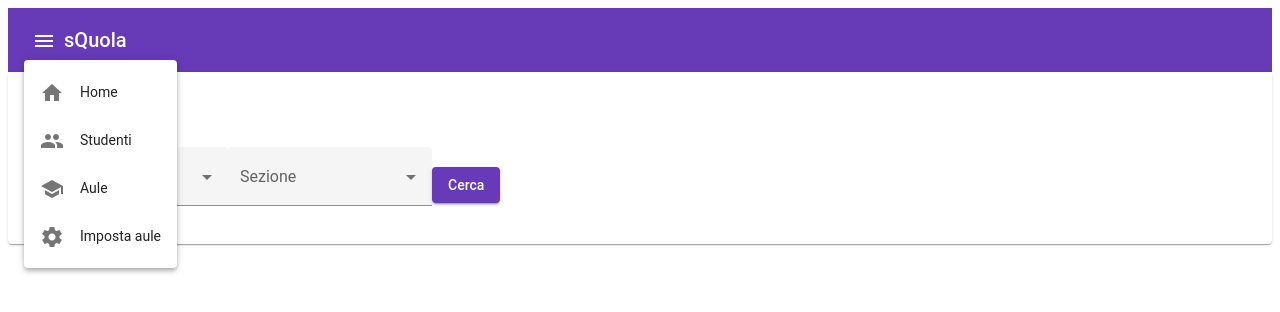
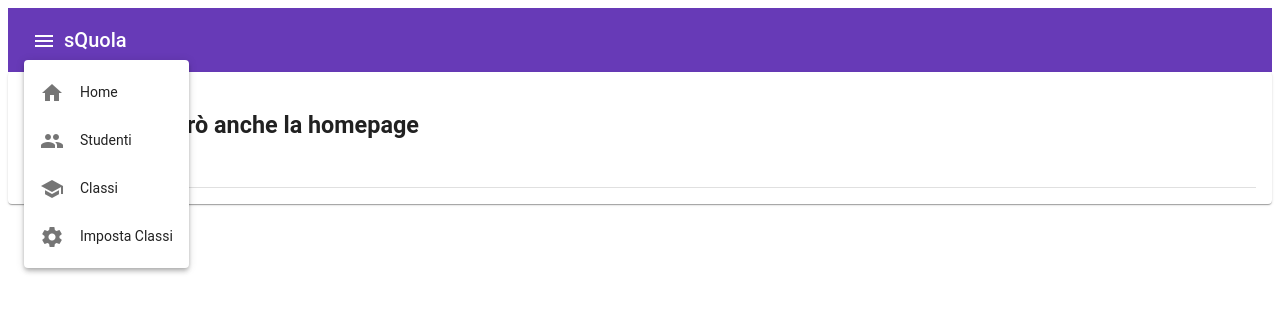
Before and after one commit to sloregit/postiAula, an Angular app: page / in a window 1280 px wide. Both pictures are taken after a click on the button "menu". Shown: the top 312 px of the page. Built offline with nearby package versions, Linux system fonts and the light colour scheme.

Commit message:
7 files modified

```diff
--- a/src/app/aggiungi-classe/aggiungi-classe.component.html
+++ b/src/app/aggiungi-classe/aggiungi-classe.component.html
@@ -2,6 +2,11 @@
   <mat-expansion-panel [expanded]="step === 0" (opened)="setStep(0)" hideToggle>
     <mat-expansion-panel-header>
       <mat-panel-title> Seleziona gli studenti </mat-panel-title>
+      <mat-card-header>
+        <mat-card-subtitle>
+          Per adesso gli studenti vanno selezionati uno ad uno
+        </mat-card-subtitle>
+      </mat-card-header>
     </mat-expansion-panel-header>
     <section>
       <button mat-raised-button (click)="cercaStudenti(filtraSezione.value)">
@@ -87,6 +92,10 @@
       >
         Conferma
       </button>
+      <mat-card-subtitle>
+        <b>Occhio:</b> se crei una classe, tutti gli studenti che ci metti
+        acquisiscono la sezione che indichi(ha senso no?)
+      </mat-card-subtitle>
       <mat-divider></mat-divider>
       <mat-card>{{ ok }}</mat-card>
       <mat-divider></mat-divider>
--- a/src/app/aggiungi-studente/aggiungi-studente.component.html
+++ b/src/app/aggiungi-studente/aggiungi-studente.component.html
@@ -25,7 +25,7 @@
       />
     </mat-form-field>
     <mat-form-field appearance="fill">
-      <mat-label>Choose a date</mat-label>
+      <mat-label>Scegli una data</mat-label>
       <input
         matInput
         [matDatepicker]="picker"
--- a/src/app/app.component.html
+++ b/src/app/app.component.html
@@ -28,14 +28,14 @@
         (click)="aule = true; cercaStudenti = false; setAule = false"
       >
         <mat-icon>school</mat-icon>
-        <span>Aule</span>
+        <span>Classi</span>
       </button>
       <button
         mat-menu-item
         (click)="aule = false; cercaStudenti = false; setAule = true"
       >
         <mat-icon>settings</mat-icon>
-        <span>Imposta aule</span>
+        <span>Imposta Classi</span>
       </button>
     </mat-menu>
     <span>sQuola</span>
@@ -45,8 +45,12 @@
 <mat-card>
   <section *ngIf="!cercaStudenti && !aule && !setAule">
     <mat-card-header>
-      <h3>AAA</h3>
+      <mat-card-title
+        ><h3>Prima o poi farò anche la homepage</h3></mat-card-title
+      >
+      <mat-card-subtitle>(usa il menu)</mat-card-subtitle>
     </mat-card-header>
+    <mat-divider></mat-divider>
   </section>
   <section *ngIf="cercaStudenti">
     <mat-card>
@@ -66,7 +70,7 @@
       [arrayAnniScolastici]="arrayAnniScolastici"
     ></app-aggiungi-classe>
   </section>
-  <section>
+  <section *ngIf="aule">
     <app-aula
       [arraySezioni]="arraySezioni"
       [arrayAnniScolastici]="arrayAnniScolastici"
--- a/src/app/aula/aula.component.css
+++ b/src/app/aula/aula.component.css
@@ -50,5 +50,6 @@
   background: #ccc;
   border: dotted 3px #999;
   min-width: 60px;
+  min-height: 60px;
   transition: transform 250ms cubic-bezier(0, 0, 0.2, 1);
 }
--- a/src/app/aula/aula.component.html
+++ b/src/app/aula/aula.component.html
@@ -1,3 +1,11 @@
+<mat-card-header>
+  <mat-card-title>Organizza tua classe</mat-card-title>
+  <mat-card-subtitle>(che per adesso è solo la 1a D)</mat-card-subtitle>
+  <mat-card-content
+    >Se sei con lo smartphon giralo in orizzontale, poi
+    sistemerò</mat-card-content
+  >
+</mat-card-header>
 <section>
   <mat-form-field appearance="fill">
     <mat-label>Anno</mat-label>
@@ -26,6 +34,16 @@
   </button>
 </section>
 <mat-card *ngIf="arrayStudenti">
+  <mat-card-header>
+    <mat-card-subtitle
+      >Per adesso è bruttino e funziona male... ma c'è
+      speranza</mat-card-subtitle
+    >
+
+    <mat-card-subtitle
+      >Ti conviene ruotare il telefono (poi sistemerò)</mat-card-subtitle
+    >
+  </mat-card-header>
   <div cdkDropListGroup>
     <div class="example-container">
       <div
@@ -74,6 +92,7 @@
           <div class="example-custom-placeholder" *cdkDragPlaceholder></div>
           {{ studente.nome }}
         </div>
+      </div>
       <div
         *ngIf="arrayStudenti4"
         cdkDropList
@@ -112,6 +131,5 @@
       </div>
     </div>
   </div>
-  </div>
-  <button mat-raised-button (click)="foo()">Salva</button>
+  <button mat-raised-button (click)="foo()">Salva(ma funziona male)</button>
 </mat-card>
--- a/src/app/aula/aula.component.ts
+++ b/src/app/aula/aula.component.ts
@@ -25,7 +25,7 @@ export class AulaComponent implements OnInit {
   arrayStudenti5: Array<Studente>;
   constructor(private service: CercaAuleService) {}
   cercaAula(anno, sezione) {
-    this.service.cercaAula(1, 'D').subscribe((val) => {
+    this.service.cercaAula(+anno, sezione).subscribe((val) => {
       this.risposta = JSON.parse(val);
       this.arrayStudenti = this.risposta.classe.slice(0, 5);
       this.arrayStudenti2 = this.risposta.classe.slice(5, 10);
--- a/src/app/cerca-studente/cerca-studente.component.html
+++ b/src/app/cerca-studente/cerca-studente.component.html
@@ -15,6 +15,10 @@
   <button mat-raised-button (click)="cercaStudente(nomeStudente.value)">
     Cerca
   </button>
+  <mat-card-subtitle
+    >Cerca per nome,SOLO nome: devi conoscere il nome da cercare (eh
+    beh)</mat-card-subtitle
+  >
   <p>{{ studente }}</p>
 </section>
 <section>
@@ -30,6 +34,15 @@
   <button mat-raised-button (click)="cercaSezione(selectSezione.value)">
     Cerca
   </button>
+  <mat-card-subtitle>
+    Serve a poco, per adesso sono tutti in D, se vuoi puoi creare una nuova
+    classe, assegnargli gli studenti e metterli nella sezione che vuoi tutti
+    insieme</mat-card-subtitle
+  >
+  <mat-card-subtitle>
+    Oppure aggiungi uno studente e gli dai la sezione che ti interessa, ma
+    dovrai comunque creare la classe per visualizzarla nella pagina "Classi"
+  </mat-card-subtitle>
   <mat-selection-list #studentiList [multiple]="false">
     <mat-list-option *ngFor="let studente of studenti" [value]="studente">
       {{ studente.nome }}
```
Lines whose indentation alone changed are shown as unchanged.
